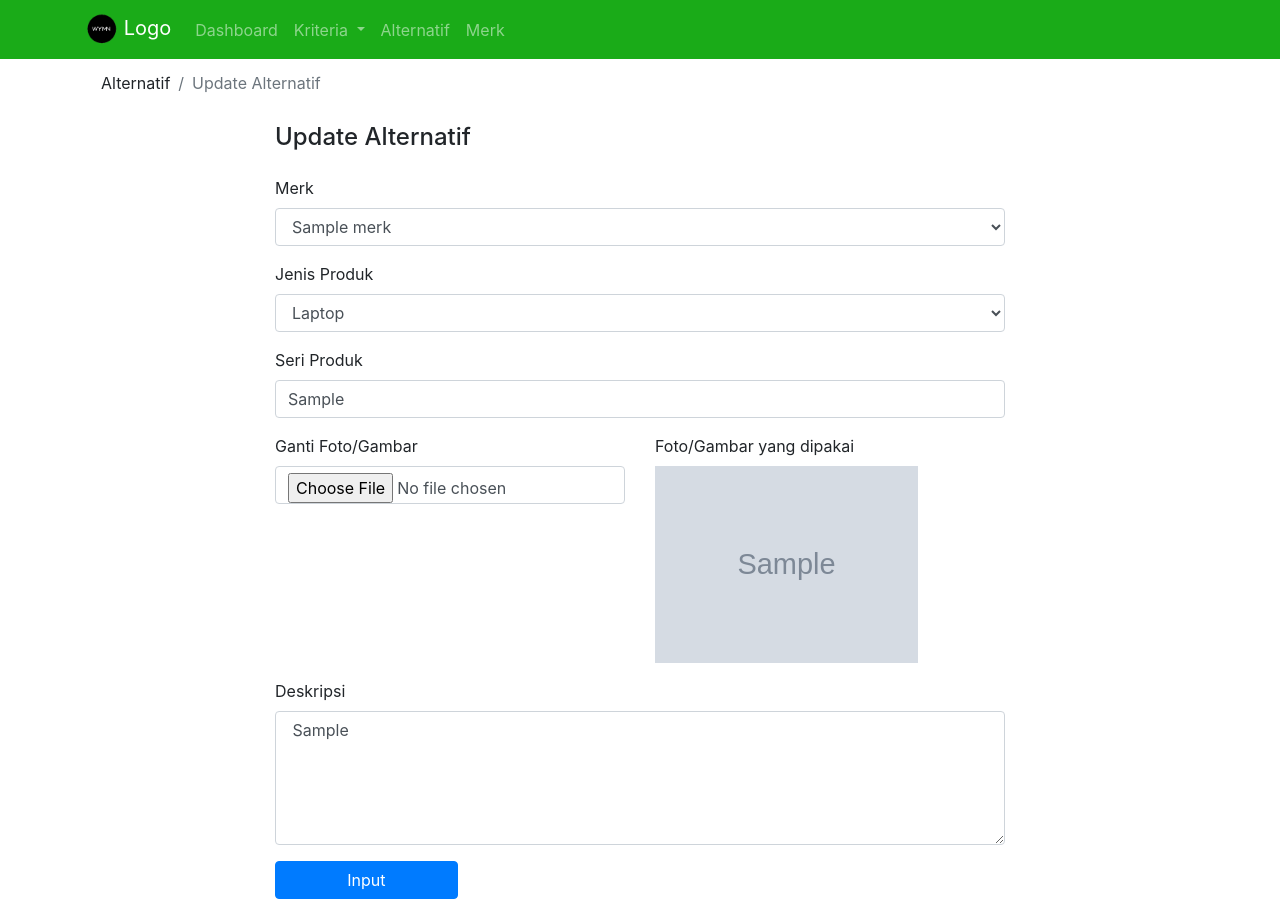
After one commit to Woyman/elektre, a PHP site: page /admin/edit/alternatif?id=1 in a window 1280 px wide. The commit adds this page. Run offline with PHP 8.4, Linux system fonts and the light colour scheme; the visitor is signed in with stand-in values (Sample User, id 1); tables that the repository leaves empty or names only in its code hold one stand-in row (values such as "Sample post"); grey boxes marked "Sample" are stand-in pictures.

Commit message:
CRUD alternatif

```diff
--- /dev/null
+++ b/admin/edit/alternatif.php
@@ -0,0 +1,111 @@
+<?php
+include('../../config/session.php');
+include('../../config/function.php');
+include('../../config/koneksi.php');
+
+if(!isset($_GET['id'])) header('Location: ../alternatif.php?error=1');
+
+
+$idAlternatif = $_GET['id'];
+$q = "SELECT * FROM alternatif WHERE id_alternatif = '$idAlternatif' ";
+
+$qGetDataMerk = mysqli_query($konek, "SELECT * FROM merk");
+
+$qGetDataAlt = mysqli_query($konek, $q);
+$alt = mysqli_fetch_assoc($qGetDataAlt);
+?>
+
+<!doctype html>
+<html lang="en">
+  <head>
+    <!-- Required meta tags -->
+    <meta charset="utf-8">
+    <meta name="viewport" content="width=device-width, initial-scale=1, shrink-to-fit=no">
+
+    <!-- Bootstrap CSS -->
+    <link rel="stylesheet" href="https://stackpath.bootstrapcdn.com/bootstrap/4.1.3/css/bootstrap.min.css" integrity="sha384-MCw98/SFnGE8fJT3GXwEOngsV7Zt27NXFoaoApmYm81iuXoPkFOJwJ8ERdknLPMO" crossorigin="anonymous">
+    <link rel="stylesheet" href="https://cdnjs.cloudflare.com/ajax/libs/animate.css/3.7.2/animate.min.css">
+
+    <title><?php echo ucfirst(getURL($_SERVER['REQUEST_URI']))  ?></title>
+  </head>
+  <body>
+
+    <!-- <div class="container"> -->
+
+   <?php include('../navbar.php'); ?>
+
+    <div class="container">
+        <nav aria-label="breadcrumb" >
+            <ol class="breadcrumb" style="background-color: unset;">
+                <li class="breadcrumb-item" aria-current="page">Alternatif</li>
+                <li class="breadcrumb-item active" aria-current="page">Update Alternatif</li>
+            </ol>
+        </nav>
+
+
+        <div class="row">
+            <div class="col-8 offset-2">
+            <h4 class="pb-3">Update Alternatif</h4>
+                <form action="../proses/alternatif.php" method="post" enctype="multipart/form-data">
+                    <input type="hidden" name="action" value="update">
+                    <input type="hidden" name="id_alternatif" value="<?= $alt['id_alternatif'] ?>">
+                    <div class="form-group">
+                        <label for="merk">Merk</label>
+                        <select class="form-control" name="merk" Required>
+                            <option value=""> --merk </option>
+                            <?php while($merk = mysqli_fetch_assoc($qGetDataMerk) ){ ?>
+                                <option value="<?php echo $merk['id_merk'] ?>" <?php echo ($merk['id_merk'] == $alt['id_merk'])? 'selected': ''; ?> > <?php echo $merk['nama_merk'] ?> </option>
+                            <?php } ?>
+                        </select>
+                    </div>
+
+                    <div class="form-group">
+                        <label for="jns_produk">Jenis Produk</label>
+                        <select class="form-control" name="jns_produk" id="jns_produk" Required>
+                            <option value=""> --jenis produk </option>
+                            <option value="laptop" <?php echo ($alt['jns_produk'] == 'laptop')? 'selected': ''; ?>> Laptop</option>
+                            <option value="smartphone" <?php echo ($alt['jns_produk'] == 'smartphone')? 'selected': ''; ?> > Smartphone</option>
+                        </select>
+                    </div>
+
+                    <div class="form-group">
+                        <label for="seri">Seri Produk</label>
+                        <input type="text" name="seri" class="form-control" id="seri" value="<?= $alt['seri_produk'] ?>" Required>
+                    </div>
+
+                    <div class="form-group row">
+                        <div class="col-6">
+                            <label for="gambar">Ganti Foto/Gambar</label>
+                            <input type="file" name="gambar" class="form-control" id="gambar" >
+                        </div>
+                        <div class="col-6">
+                            <label for="gambar">Foto/Gambar yang dipakai</label>
+                            <img class="img-fluid" src="../input/gambar/<?= $alt['foto'] ?>" style="max-width: 75%;" >
+                        </div>
+
+                    </div>
+
+                    <div class="form-group">
+                        <label for="merk">Deskripsi</label>
+                        <textarea class="form-control" name="deskripsi" rows="5" Required> <?= $alt['deskripsi'] ?> </textarea>
+                    </div>
+
+                    <div class="form-group">
+                       <button class="btn btn-primary col-3">Input</button>
+                    </div>
+                </form>
+            </div>
+        </div>
+
+
+    </div>
+
+
+
+
+    <script src="https://code.jquery.com/jquery-3.3.1.slim.min.js" integrity="sha384-q8i/X+965DzO0rT7abK41JStQIAqVgRVzpbzo5smXKp4YfRvH+8abtTE1Pi6jizo" crossorigin="anonymous"></script>
+    <script src="https://cdnjs.cloudflare.com/ajax/libs/popper.js/1.14.3/umd/popper.min.js" integrity="sha384-ZMP7rVo3mIykV+2+9J3UJ46jBk0WLaUAdn689aCwoqbBJiSnjAK/l8WvCWPIPm49" crossorigin="anonymous"></script>
+    <script src="https://stackpath.bootstrapcdn.com/bootstrap/4.1.3/js/bootstrap.min.js" integrity="sha384-ChfqqxuZUCnJSK3+MXmPNIyE6ZbWh2IMqE241rYiqJxyMiZ6OW/JmZQ5stwEULTy" crossorigin="anonymous"></script>
+
+  </body>
+</html>
```
Also changed, not shown: admin/alternatif.php (+25 -5 lines), admin/detail/alternatif.php (added, +82 -0 lines), admin/proses/alternatif.php (+44 -3 lines), admin/input/gambar/5d3e8faf6c0c2.jpg (added), admin/input/gambar/Taman Nasional Tanjung Puting1.jpg (added), admin/input/gambar/samsung_a50.jpg (deleted), admin/input/gambar/taman kumkum2.jpg (added).
